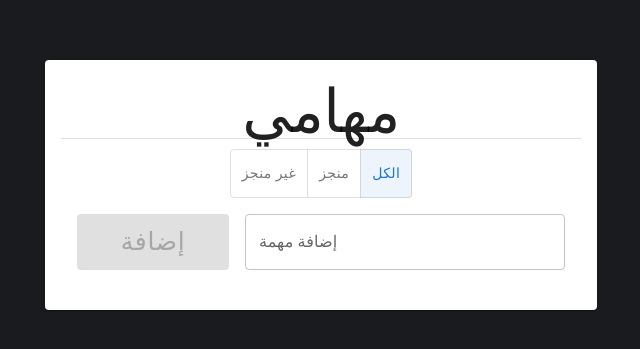
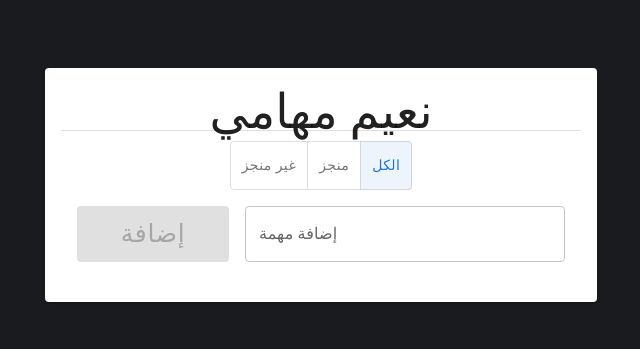
Before and after one commit to Naeem-j3/react_todo_app, a React app: page / in a window 1280 px wide. Shown: the part 215-564 px from the top of the page, without its empty margins (319-959 px from the left). Built offline with nearby package versions, Linux system fonts and the light colour scheme; the HTML template or start-up script is replaced by a standard one.

Commit message:
editing title

```diff
--- a/src/TodoList.tsx
+++ b/src/TodoList.tsx
@@ -71,8 +71,8 @@ export default function TodoList() {
         }}
       >
         <CardContent>
-          <Typography variant="h2" sx={{ textAlign: "center" }}>
-            مهامي
+          <Typography variant="h3" sx={{ textAlign: "center" }}>
+           نعيم مهامي
           </Typography>
           <Divider sx={{ marginTop: "-10px" }} />
           <ToggleButtonGroup
```
